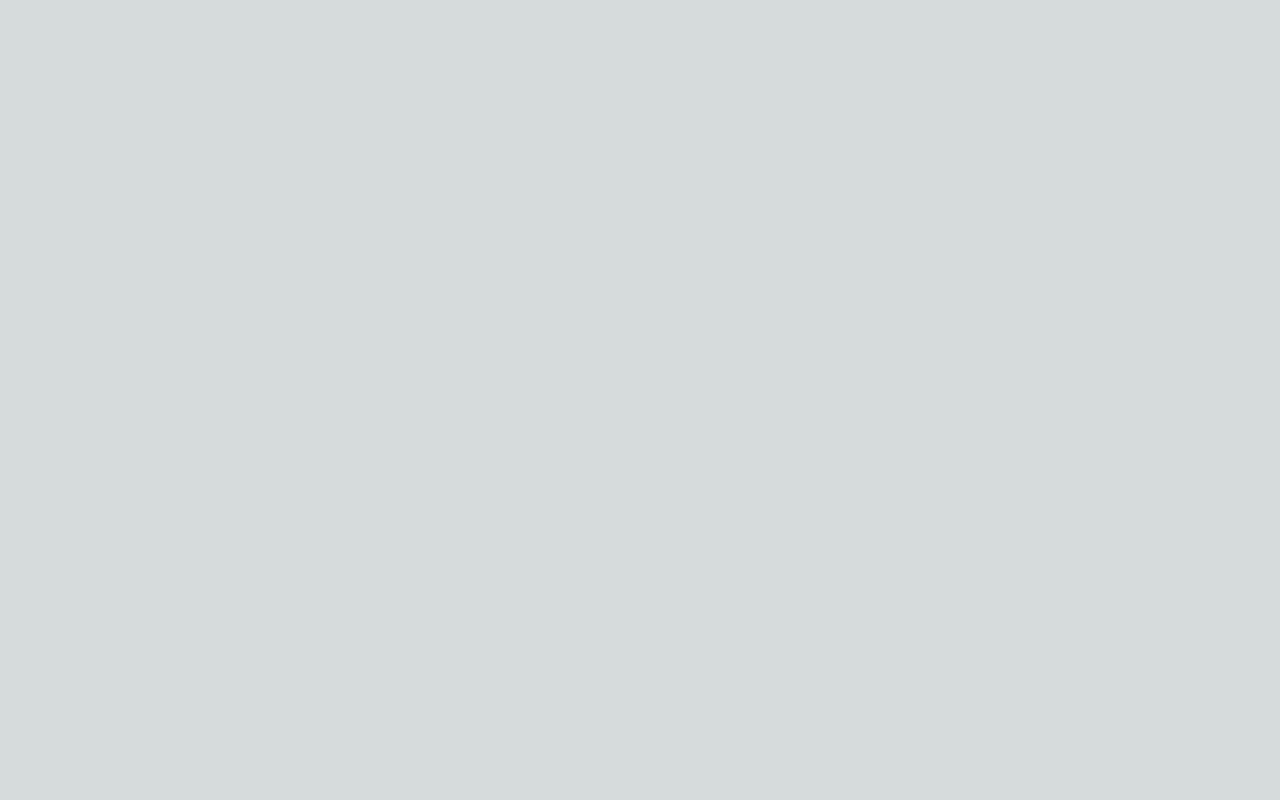
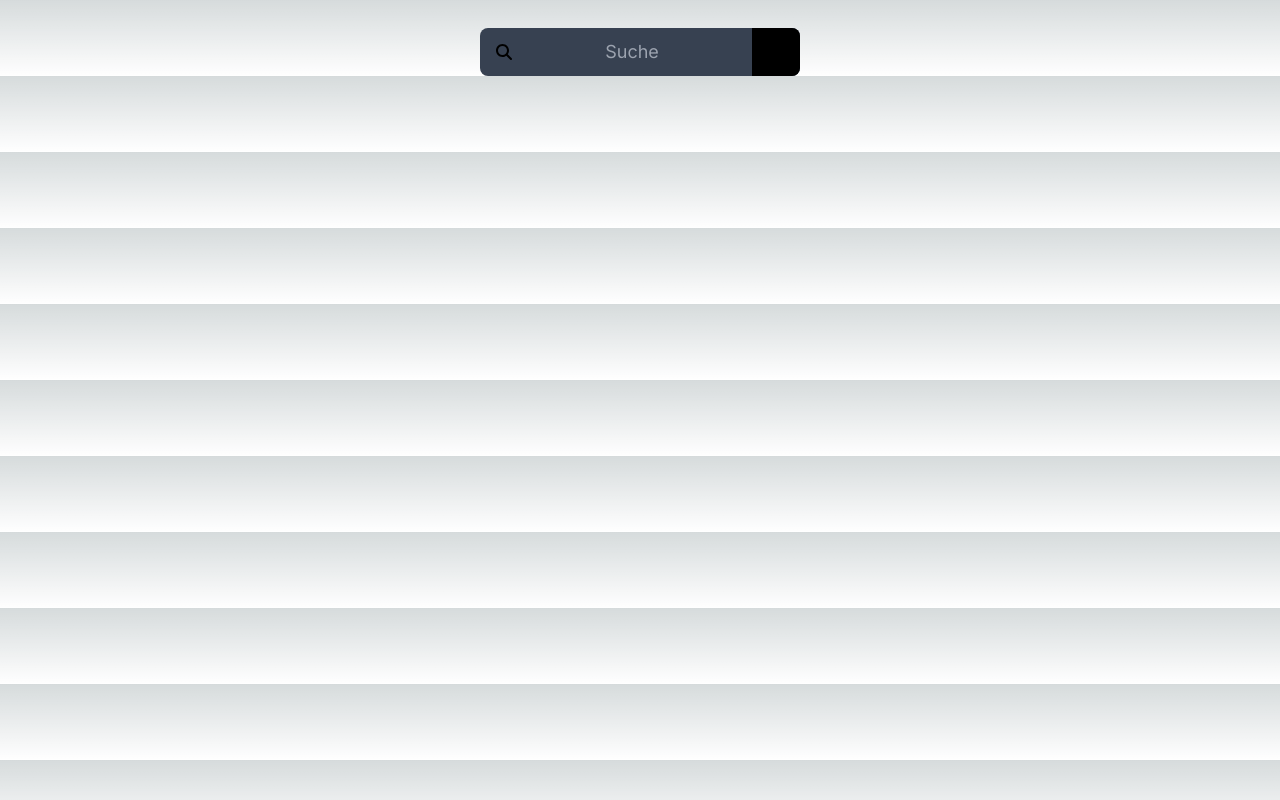
Before and after one commit to IDPA-2024/Nr.2_TravelerGuide, a Next.js app: page / in a window 1280 px wide. Built offline with nearby package versions, Linux system fonts and the light colour scheme.

Commit message:
Added searchbar to main page

```diff
--- a/package.json
+++ b/package.json
@@ -15,7 +15,8 @@
     "framer-motion": "^11.0.8",
     "next": "14.1.2",
     "react": "^18",
-    "react-dom": "^18"
+    "react-dom": "^18",
+    "react-icons": "^5.0.1"
   },
   "devDependencies": {
     "@types/node": "^20",
--- a/src/app/page.tsx
+++ b/src/app/page.tsx
@@ -1,10 +1,25 @@
-'use client'
-import React from 'react'
+import { useState } from "react";
+import { FaMagnifyingGlass } from "react-icons/fa6";
+import { FaFilter } from "react-icons/fa";
 
-export default function Home() {
+const page = () => {
   return (
-   <div>
+    <div className="flex justify-center items-center flex-row">
+      <form className="mt-7 flex flex-row items-center justify-center placeholder-gray-300 bg-gray-700 md:w-1/4 rounded-lg pl-4">
+        <div className=" pointer-events-none">
+          <FaMagnifyingGlass />
+        </div>
+        <input
+          type="text"
+          className=" w-full rounded-md text-center bg-transparent text-lg"
+          placeholder="Suche"
+        />
+        <div className=" pointer-events bg-black rounded-r-lg py-4 px-4">
+          <FaFilter />
+        </div>
+      </form>
+    </div>
+  );
+};
 
-   </div>
-  );
-}
+export default page;
```
Also changed, not shown: 1 other file (tests, documents, lock files or other folders).
